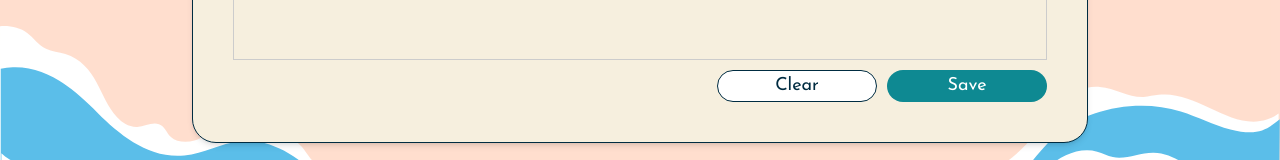
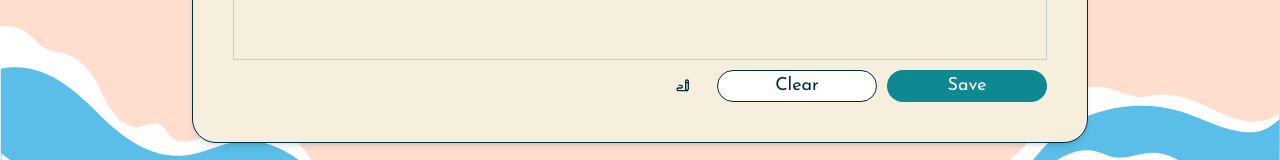
Before and after one commit to cherryontech/comet-cruisers-spring2024, a React (Create React App) app: page /prompt-journal in a window 1280 px wide. Shown: the part 426-586 px from the top of the page. Built offline with nearby package versions, Linux system fonts and the light colour scheme.

Commit message:
Inserted button to switch journal types

```diff
--- a/src/js/JournalContainer.js
+++ b/src/js/JournalContainer.js
@@ -3,6 +3,7 @@ import { Link } from 'react-router-dom';
 import GeneratePrompt from './Prompt.js';
 import SaveButton from '../js/saveButton.js';
 import ClearButton from '../js/clearButton.js';
+import SwitchJournalType from './PromptButtons.js';
 import ReactQuill from 'react-quill';
 import 'react-quill/dist/quill.snow.css';
 
@@ -69,6 +70,7 @@ const JournalTextEntry = () => {
         />
         <ReactQuill theme="snow" value={value} onChange={setValue} />
         <div className="btn-container">
+          <SwitchJournalType />
           <ClearButton clearButton={clearButton} />
           <SaveButton saveEntry={saveEntry} />
         </div>
--- a/src/js/PromptButtons.js
+++ b/src/js/PromptButtons.js
@@ -3,7 +3,7 @@ import { Link } from 'react-router-dom';
 import { GoLightBulb } from 'react-icons/go';
 import { TbWriting } from 'react-icons/tb';
 
-export const SwitchJournalType = () => {
+const SwitchJournalType = () => {
   let journalType = window.location.pathname;
   let switchTo = '';
   //types are '/free-journal' and '/prompt-journal
@@ -30,8 +30,10 @@ export const SwitchJournalType = () => {
   };
 
   return (
-    <button>
+    <button className="switch-btn">
       <Link to={switchTo}> {displayIcon()} </Link>
     </button>
   );
 };
+
+export default SwitchJournalType;
--- a/src/styles/main.css
+++ b/src/styles/main.css
@@ -554,8 +554,6 @@ body{
   --tw-text-opacity: 1;
   color: rgb(255 255 255 / var(--tw-text-opacity));
 }
-
-=======
 .btn-secondary{
   border-width: 1px;
   border-style: solid;
@@ -570,13 +568,11 @@ body{
   display: flex;
   justify-content: flex-end;
 }
-
 .btn-container > :not([hidden]) ~ :not([hidden]){
   --tw-space-x-reverse: 0;
   margin-right: calc(0.625rem * var(--tw-space-x-reverse));
   margin-left: calc(0.625rem * calc(1 - var(--tw-space-x-reverse)));
 }
-
 .shuffle-icon{
   height: 1.75rem;
   width: 1.75rem;
@@ -584,7 +580,16 @@ body{
   --tw-text-opacity: 1;
   color: rgb(14 137 146 / var(--tw-text-opacity));
 }
-
+.switch-btn{
+  height: 2rem;
+  width: 2rem;
+  --tw-text-opacity: 1;
+  color: rgb(0 44 65 / var(--tw-text-opacity));
+}
+.journal-container{
+  height: 100vh;
+  width: 100vw;
+}
 .journal-container > :not([hidden]) ~ :not([hidden]){
   --tw-space-y-reverse: 0;
   margin-top: calc(0.625rem * calc(1 - var(--tw-space-y-reverse)));
@@ -593,8 +598,6 @@ body{
 .journal-container{
   background-color: rgb(255 255 255 / var(--tw-bg-opacity));
   --tw-bg-opacity: 0.25;
-  height: 100vh;
-  width: 100vw;
 }
 .journal-entry{
   margin-left: auto;
--- a/src/styles/tailwind.css
+++ b/src/styles/tailwind.css
@@ -52,6 +52,10 @@ body {
     @apply text-custom-teal-base bg-transparent h-7 w-7;
   }
 
+  .switch-btn {
+    @apply text-custom-teal-dark w-7 h-7;
+  }
+
   .journal-container {
     @apply bg-white bg-opacity-25 w-screen h-screen space-y-2.5;
   }
```
